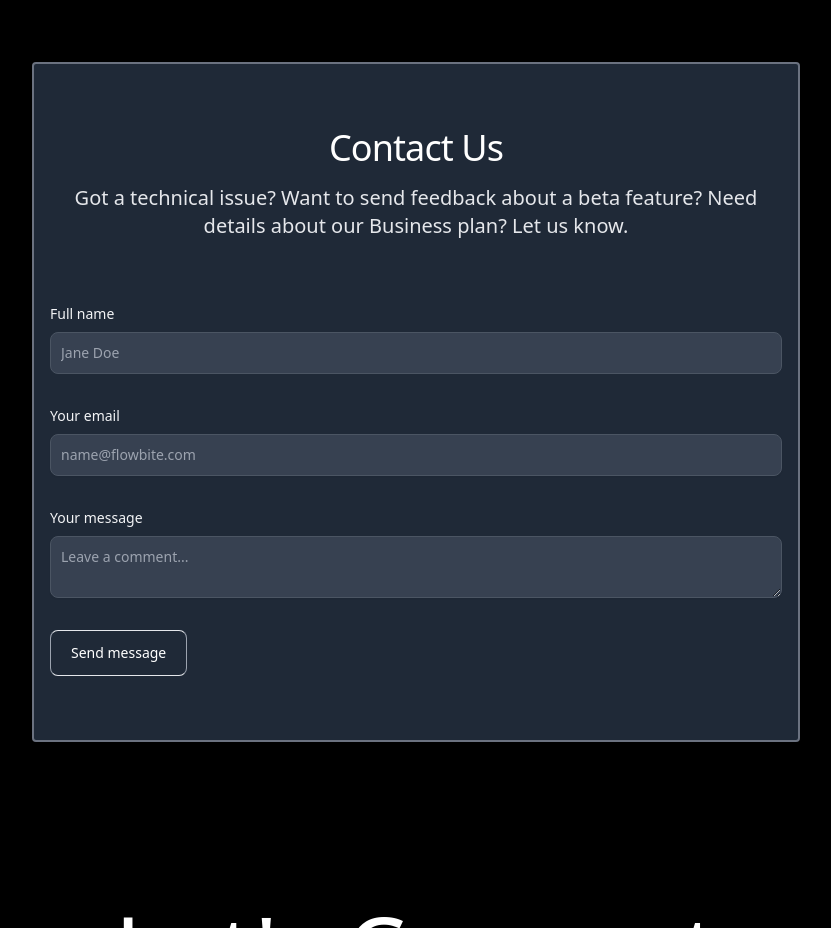
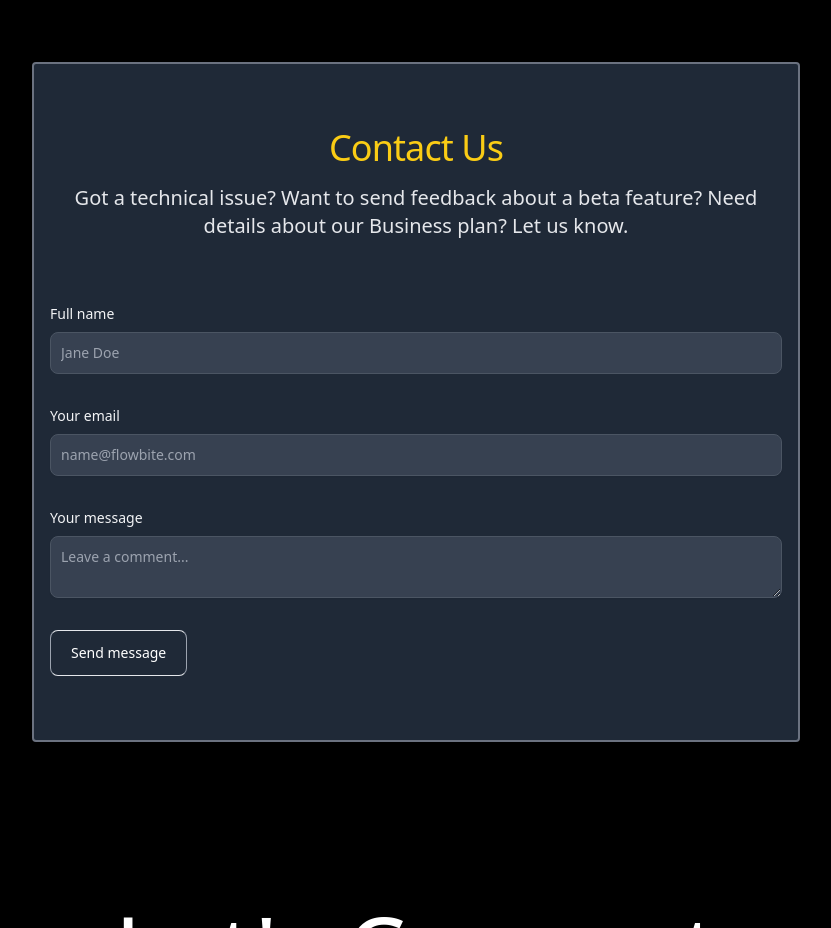
Before and after one commit to imjustSahen/ConcertCrawler, a website: page src/contact.html in a window 1280 px wide. Shown: the part 920-1848 px from the top of the page, without its empty margins (224-1055 px from the left). Drawn offline with nearby package versions, Linux system fonts and the light colour scheme.

Commit message:
chenged contact us text to yellow

```diff
--- a/src/contact.html
+++ b/src/contact.html
@@ -55,7 +55,7 @@
     <!-- Contact Form -->
     <card class="flex justify-center">
         <div class="py-8 lg:py-16 px-4 max-w-screen-md border-2 rounded border-gray-500 bg-gray-800">
-            <h2 class="mb-4 text-4xl tracking-tight text-center text-white">Contact Us</h2>
+            <h2 class="mb-4 text-4xl tracking-tight text-center text-yellow-400">Contact Us</h2>
             <p class="mb-8 lg:mb-16 font-light text-center text-gray-200 sm:text-xl">Got a technical issue? Want to send feedback about a beta feature? Need details about our Business plan? Let us know.</p>
             <form action="#" class="space-y-8">
                 <div>
```
